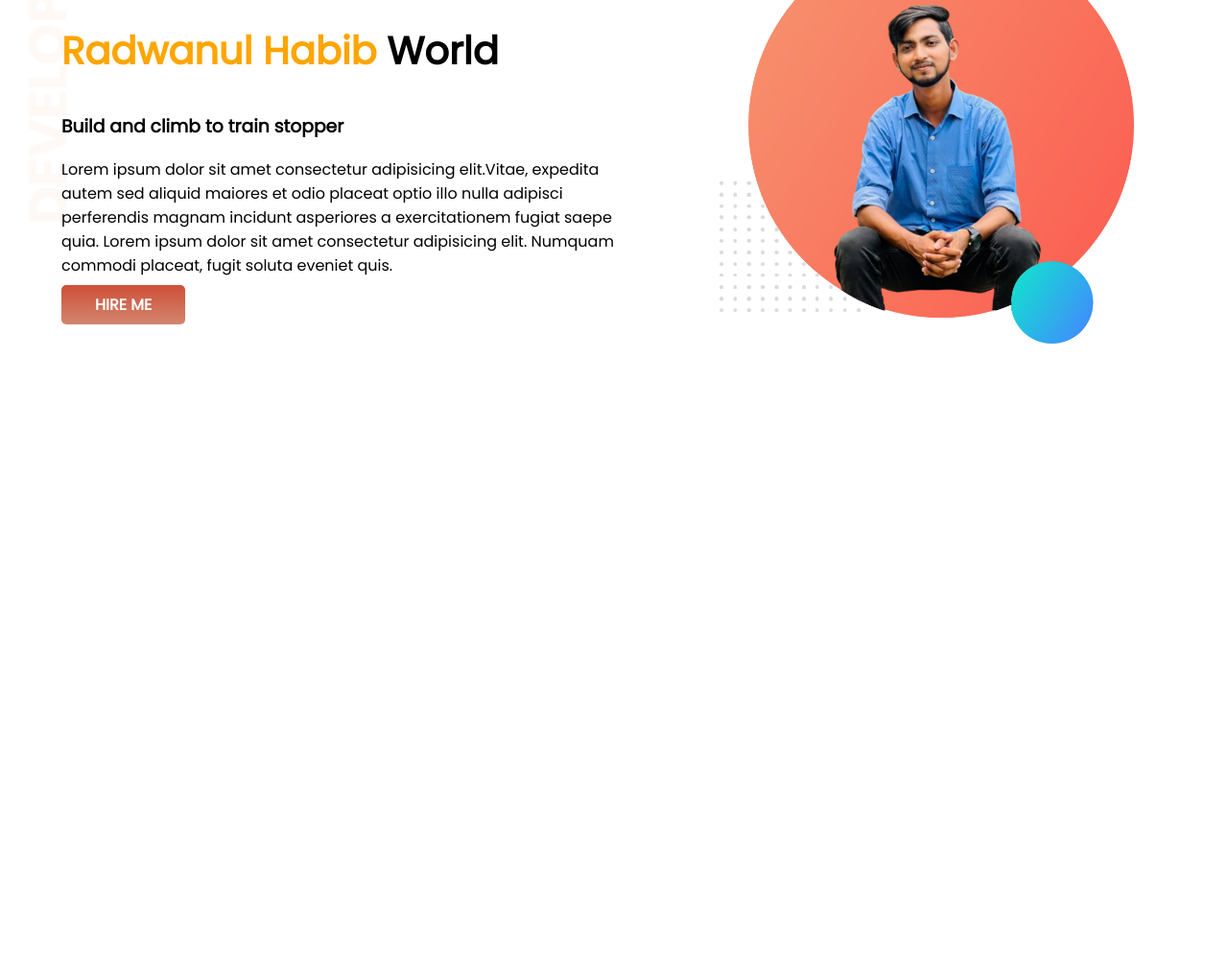
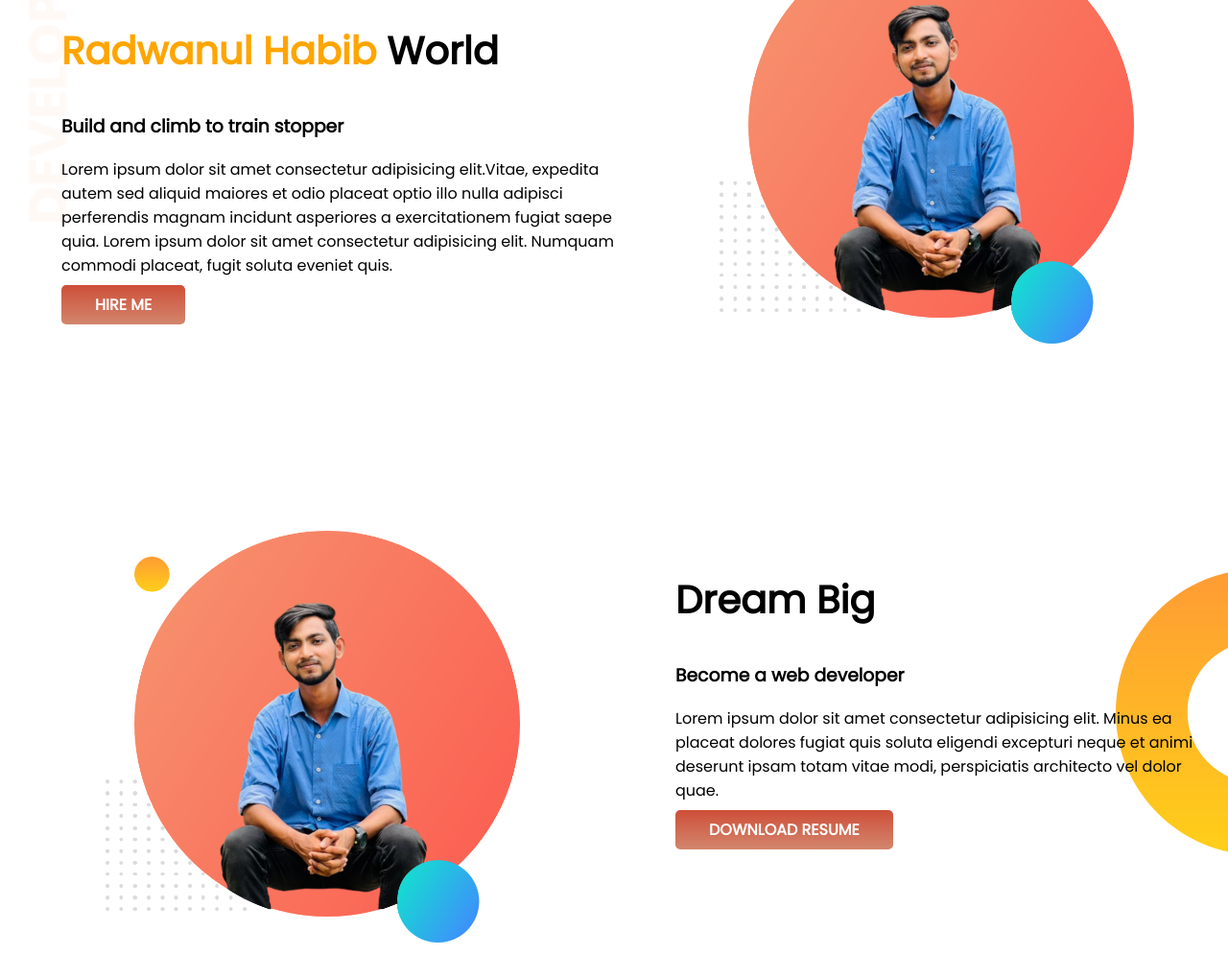
Before and after one commit to ratul723/Developer-Portfolio, a plain HTML site: page index.html in a window 1280 px wide. Shown: the part 128-1148 px from the top of the page at 96% size. Before the commit the page ends 800 px from the top, so only its background shows below. Drawn offline with Linux system fonts and the light colour scheme.

Commit message:
Dream added

```diff
--- a/index.html
+++ b/index.html
@@ -24,10 +24,26 @@
                 quia. Lorem ipsum dolor sit amet consectetur adipisicing elit. Numquam commodi placeat, fugit soluta
                 eveniet quis.
             </p>
-            <a class="link-button" target="_blank" href="https://github.com/ratul723/Developer-Portfolio">HIRE ME</a>
+            <a class="link-button1" target="_blank" href="https://github.com/ratul723/Developer-Portfolio">HIRE ME</a>
         </div>
         <div class="half-width">
             <img src="images/my1-bg.png" alt="">
+        </div>
+    </section>
+
+    <section class="Dream-big">
+        <div class="half-width">
+            <img src="images/my1-bg.png" alt="">
+        </div>
+
+        <div class="half-width">
+            <h1 class="pb">Dream Big</h1>
+            <h3>Become a web developer</h3>
+            <p>Lorem ipsum dolor sit amet consectetur adipisicing elit. Minus ea placeat dolores fugiat quis
+                soluta
+                eligendi excepturi neque et animi deserunt ipsam totam vitae modi, perspiciatis architecto vel dolor
+                quae.</p>
+            <a class="link-button1" href="#">DOWNLOAD RESUME</a>
         </div>
     </section>
 
--- a/style.css
+++ b/style.css
@@ -13,6 +13,8 @@ h1 {
 
 section {
     display: flex;
+    margin-bottom: 130px;
+
 }
 
 .half-width {
@@ -27,7 +29,7 @@ section {
     padding-top: 10%;
 }
 
-.link-button {
+.link-button1 {
     text-decoration: none;
     background-image: linear-gradient(#ce4f38, #d3866e);
     padding: 9px 35px;
@@ -40,3 +42,17 @@ section {
     background-image: url(images/top-banner.png);
     background-repeat: no-repeat;
 }
+
+
+
+/*--------Section 2--------*/
+
+.pb {
+    margin-top: 100px;
+}
+
+.Dream-big {
+    background-image: url(images/dream-bg.png);
+    background-repeat: no-repeat;
+    background-position: right;
+}
```
